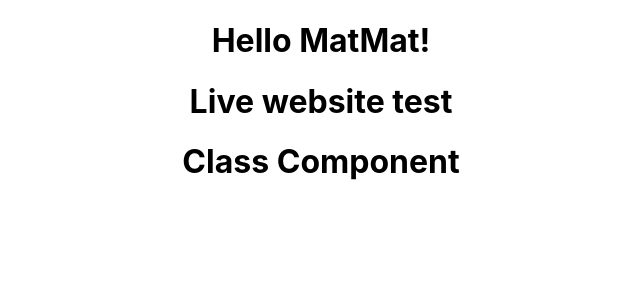
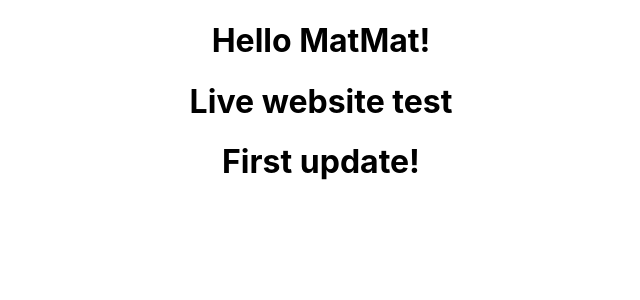
Before and after one commit to MatMatzZ/React-Repository, a React (Create React App) app: page / in a window 1280 px wide. Shown: the top 300 px of the page, without its empty margins (319-959 px from the left). Built offline with nearby package versions, Linux system fonts and the light colour scheme.

Commit message:
New update

```diff
--- a/src/App.js
+++ b/src/App.js
@@ -9,7 +9,7 @@ function App() {
     <div className="App">
       <Greet/>
       <h1>Live website test</h1>
-      <Welcome/>
+      <h1>First update!</h1>
     </div>
   );
 }
```
